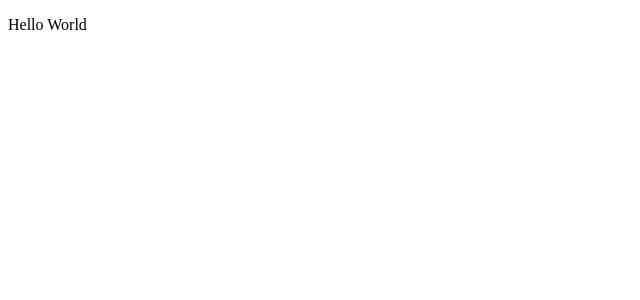
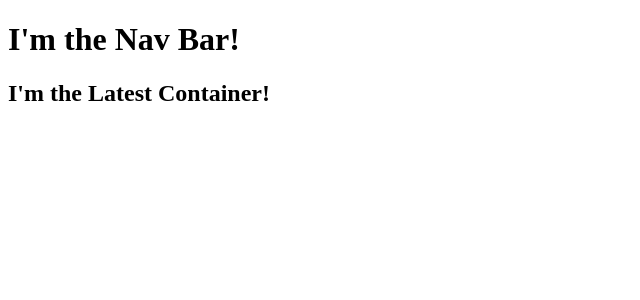
Before and after one commit to seeRoseCode/ns-code-challenge, a React (Create React App) app: page / in a window 1280 px wide. Shown: the top 300 px of the page, without its empty margins (0-640 px from the left). Built offline with nearby package versions, Linux system fonts and the light colour scheme.

Commit message:
Router set up as well as basic components and containers

```diff
--- a/package.json
+++ b/package.json
@@ -5,11 +5,11 @@
   "dependencies": {
     "react": "^16.10.2",
     "react-dom": "^16.10.2",
+    "react-router-dom": "^5.1.2",
     "react-scripts": "3.2.0"
   },
   "scripts": {
     "start": "PORT=3006 react-scripts start"
-
   },
   "eslintConfig": {
     "extends": "react-app"
--- a/src/App.js
+++ b/src/App.js
@@ -1,10 +1,20 @@
 import React from 'react';
+import { Switch, Route } from "react-router-dom";
+import NavBar from '../src/components/NavBar.js'
+import LatestContainer from '../src/components/containers/LatestContainer'
+import SearchContainer from '../src/components/containers/SearchContainer'
+
+
 
 function App() {
   return (
-    <div>
-      <p>Hello World</p>
-    </div>
+    <div className="App">
+    <NavBar />
+    <Switch>
+      <Route exact path="/" component={LatestContainer} />
+      <Route exact path="/search" component = {SearchContainer} />
+    </Switch>
+  </div>
   );
 }
 
--- /dev/null
+++ b/src/components/NavBar.js
@@ -0,0 +1,16 @@
+import React, {Component} from 'react'
+
+class NavBar extends Component{
+
+  render(){
+    return(
+      <div>
+        <h1>I'm the Nav Bar!</h1>
+      </div>
+    )
+  }
+
+}
+
+
+export default NavBar;
--- /dev/null
+++ b/src/components/containers/LatestContainer.js
@@ -0,0 +1,15 @@
+import React, {Component} from 'react'
+
+class LatestContainer extends Component{
+
+  render(){
+    return(
+        <div>
+          <h2>I'm the Latest Container!</h2>
+        </div>
+    )
+  }
+
+}
+
+export default LatestContainer;
--- /dev/null
+++ b/src/components/containers/SearchContainer.js
@@ -0,0 +1,13 @@
+import React, { Component } from 'react'
+
+class SearchContainer extends Component{
+  render(){
+    return(
+      <div>
+        <h1>I'm the search container!</h1>
+      </div>
+    )
+  }
+}
+
+export default SearchContainer;
--- a/src/index.js
+++ b/src/index.js
@@ -1,5 +1,15 @@
 import React from 'react';
 import ReactDOM from 'react-dom';
 import App from './App';
+import { BrowserRouter as Router} from 'react-router-dom'
 
-ReactDOM.render(<App />, document.getElementById('root'));
+
+
+
+const Root = () => (
+  <Router>
+    <App />
+  </Router>
+)
+
+ReactDOM.render(<Root />, document.getElementById('root'));
```
Also changed, not shown: 1 other file (tests, documents, lock files or other folders).
